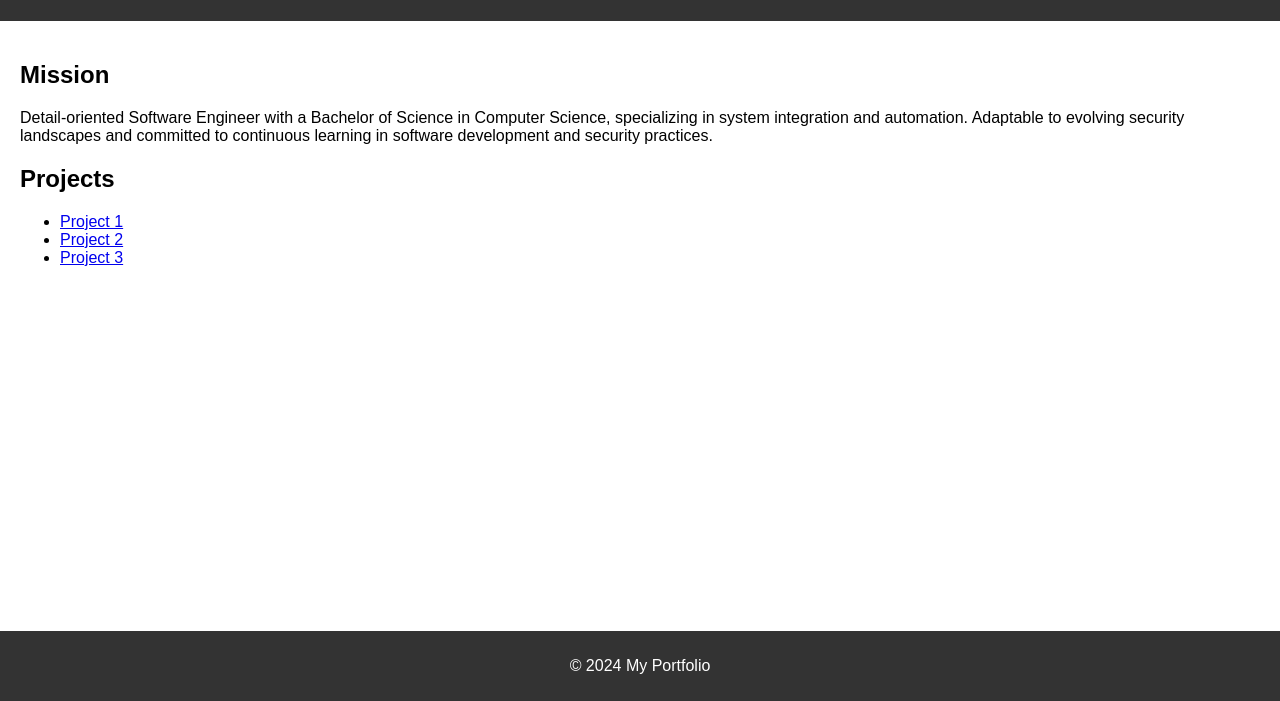
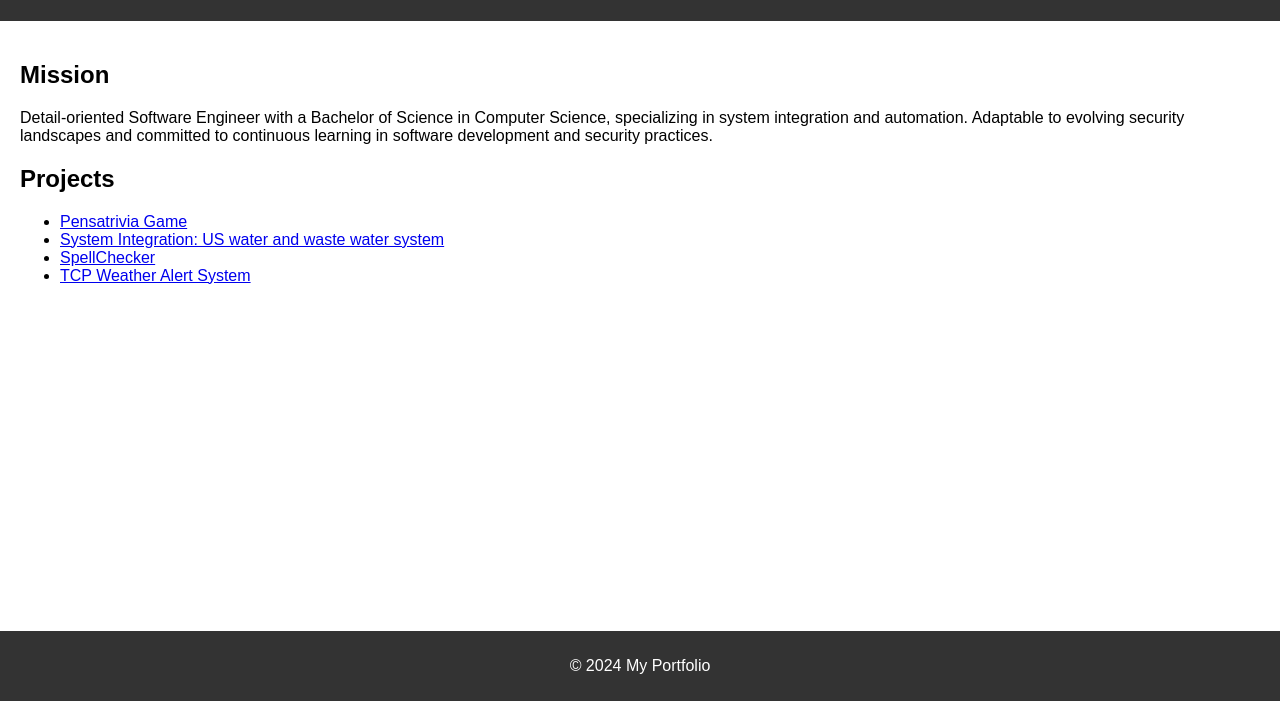
Before and after one commit to Pham2000/Pham2000.github.io, a plain HTML site: page index.html in a window 1280 px wide. Shown: the part 99-800 px from the top of the page. Drawn offline with Linux system fonts and the light colour scheme.

Commit message:
Update index.html

```diff
--- a/index.html
+++ b/index.html
@@ -39,9 +39,10 @@
         <p>Detail-oriented Software Engineer with a Bachelor of Science in Computer Science, specializing in system integration and automation. Adaptable to evolving security landscapes and committed to continuous learning in software development and security practices.</p>
         <h2>Projects</h2>
         <ul>
-            <li><a href="#">Project 1</a></li>
-            <li><a href="#">Project 2</a></li>
-            <li><a href="#">Project 3</a></li>
+            <li><a href="#">Pensatrivia Game</a></li>
+            <li><a href="#">System Integration: US water and waste water system</a></li>
+            <li><a href="#">SpellChecker</a></li>
+            <li><a href="#">TCP Weather Alert System</a></li>
         </ul>
     </main>
     <footer>
```
